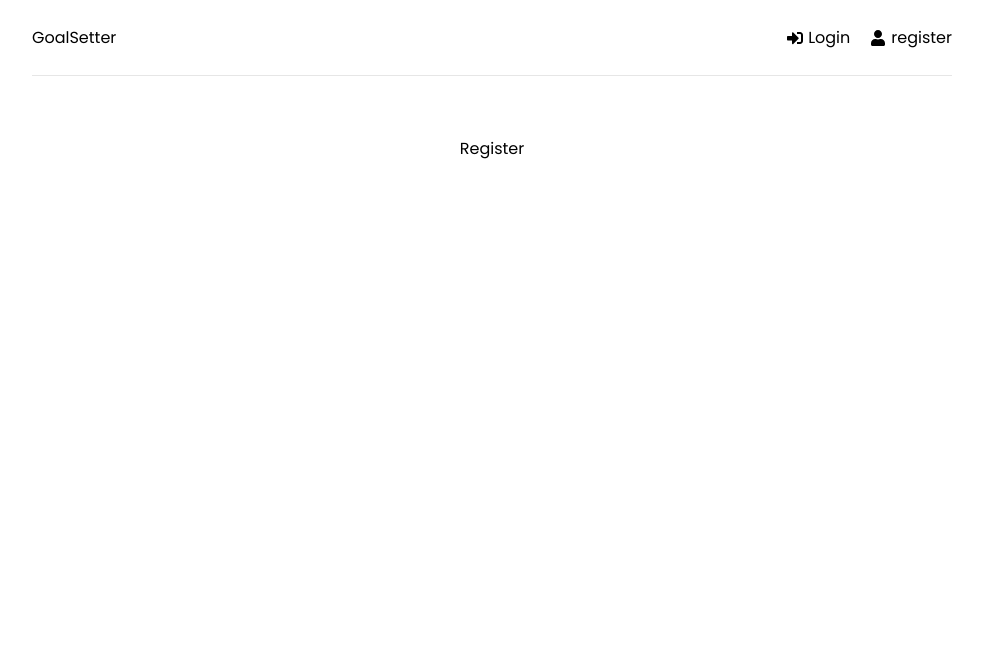
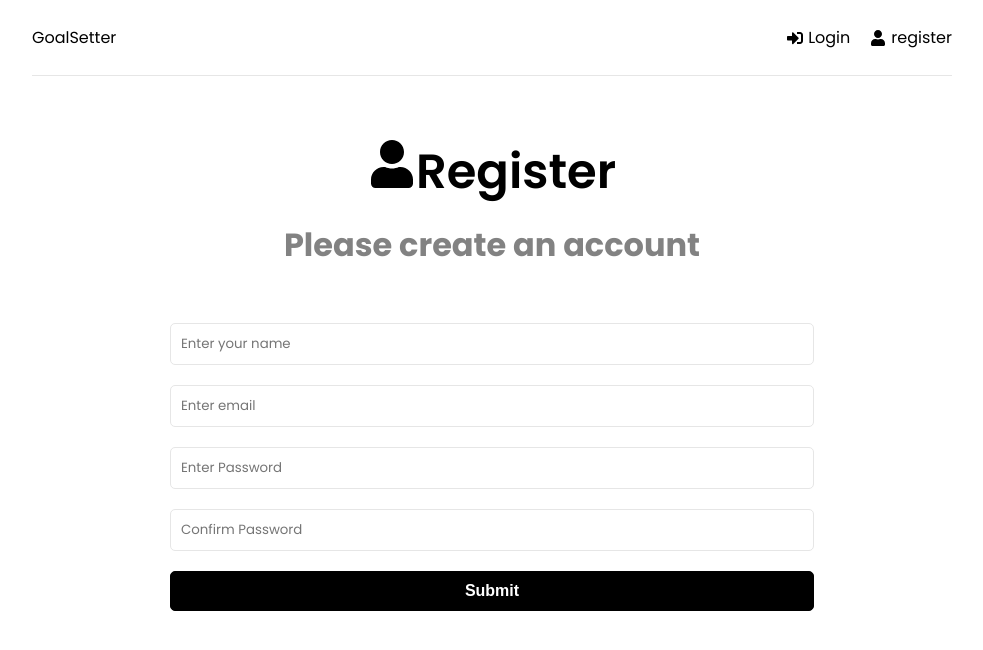
Before and after one commit to atharv02-git/MERN-api, a React (Create React App) app in the folder frontend/: page /register in a window 1280 px wide. Shown: the top 650 px of the page, without its empty margins (148-1131 px from the left). Built offline with nearby package versions, Linux system fonts and the light colour scheme.

Commit message:
Frontend ui added

```diff
--- a/frontend/src/pages/Register.jsx
+++ b/frontend/src/pages/Register.jsx
@@ -1,9 +1,98 @@
-import React from 'react'
+import React, { useState } from "react";
+import { FaUser } from "react-icons/fa";
 
 function Register() {
+  const [formData, setFormData] = useState({
+    name: "",
+    email: "",
+    password: "",
+    password2: "",
+  });
+
+  // destructuring above form field values
+  const { name, email, password, password2 } = formData;
+
+  const onChange = (e) => {
+    setFormData((prevState) => ({
+      ...prevState,
+      [e.target.name]: e.target.value,
+    }))
+  }
+
+  const submitHandler = (e) => {
+    e.preventDefault()
+    console.log(formData)
+  }
+
   return (
-    <div>Register</div>
-  )
+    <>
+      <section className="heading">
+        <h1>
+          <FaUser />
+          Register
+        </h1>
+        <p>Please create an account</p>
+      </section>
+
+      <section className="form">
+        <form onSubmit={submitHandler}>
+          {/* Name Section */}
+          <div className="form-group">
+            <input
+              type="text"
+              className="form-control"
+              id="name"
+              name="name"
+              value={name}
+              placeholder="Enter your name"
+              onChange={onChange}
+            />
+          </div>
+          {/* Email Section */}
+          <div className="form-group">
+            <input
+              type="email"
+              className="form-control"
+              id="email"
+              name="email"
+              value={email}
+              placeholder="Enter email"
+              onChange={onChange}
+            />
+          </div>
+          {/* Password section */}
+          <div className="form-group">
+            <input
+              type="password"
+              className="form-control"
+              id="password"
+              name="password"
+              value={password}
+              placeholder="Enter Password"
+              onChange={onChange}
+            />
+          </div>
+          {/*Confirm Password section */}
+          <div className="form-group">
+            <input
+              type="password2"
+              className="form-control"
+              id="password2"
+              name="password2"
+              value={password2}
+              placeholder="Confirm Password "
+              onChange={onChange}
+            />
+          </div>
+          <div className='form-group'>
+            <button type='submit' className='btn btn-block'>
+              Submit
+            </button>
+          </div>
+        </form>
+      </section>
+    </>
+  );
 }
 
-export default Register
+export default Register;
--- a/frontend/src/pages/login.jsx
+++ b/frontend/src/pages/login.jsx
@@ -1,9 +1,72 @@
-import React from 'react'
+import React, { useState } from "react";
+import { FaSignInAlt } from "react-icons/fa";
 
 function Login() {
+  const [formData, setFormData] = useState({
+    email: "",
+    password: "",
+  });
+
+  // destructuring above form field values
+  const { email, password } = formData;
+
+  const onChange = (e) => {
+    setFormData((prevState) => ({
+      ...prevState,
+      [e.target.name]: e.target.value,
+    }));
+  };
+
+  const submitHandler = (e) => {
+    e.preventDefault();
+    console.log(formData);
+  };
+
   return (
-    <div>Login</div>
-  )
+    <>
+      <section className="heading">
+        <h1>
+          <FaSignInAlt />
+          Login
+        </h1>
+        <p>Login and start setting goals</p>
+      </section>
+
+      <section className="form">
+        <form onSubmit={submitHandler}>
+          {/* Email Section */}
+          <div className="form-group">
+            <input
+              type="email"
+              className="form-control"
+              id="email"
+              name="email"
+              value={email}
+              placeholder="Enter email"
+              onChange={onChange}
+            />
+          </div>
+          {/* Password section */}
+          <div className="form-group">
+            <input
+              type="password"
+              className="form-control"
+              id="password"
+              name="password"
+              value={password}
+              placeholder="Enter Password"
+              onChange={onChange}
+            />
+          </div>
+          <div className="form-group">
+            <button type="submit" className="btn btn-block">
+              Submit
+            </button>
+          </div>
+        </form>
+      </section>
+    </>
+  );
 }
 
-export default Login
+export default Login;
```
